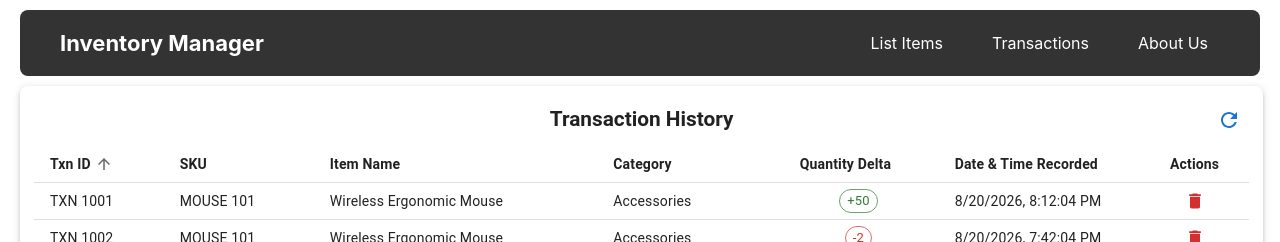
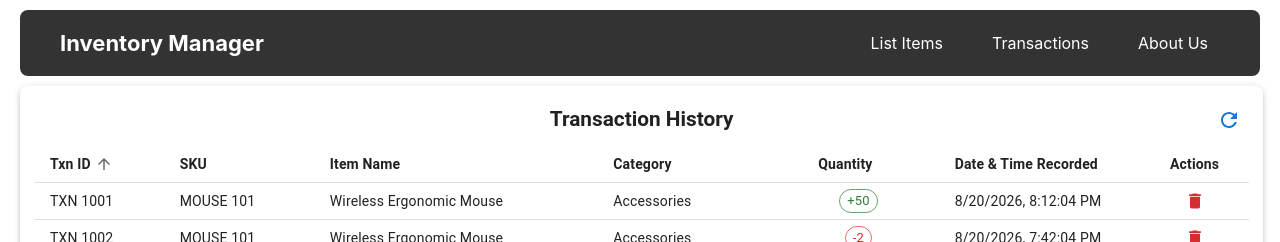
Before and after one commit to scotthancock03/CS452-project, a React (Create React App) app in the folder frontend/: page /transactions in a window 1280 px wide. Shown: the top 242 px of the page. Built offline with nearby package versions, Linux system fonts and the light colour scheme.

Commit message:
Minor tranasction toolbar edit

```diff
--- a/frontend/src/components/transactions/TransactionTableToolbar.jsx
+++ b/frontend/src/components/transactions/TransactionTableToolbar.jsx
@@ -7,7 +7,7 @@ const headCells = [
   { id: 'sku', label: 'SKU', align: 'left' },
   { id: 'itemName', label: 'Item Name', align: 'left' },
   { id: 'category', label: 'Category', align: 'left' },
-  { id: 'quantity', label: 'Quantity Delta', align: 'center' },
+  { id: 'quantity', label: 'Quantity', align: 'center' },
   { id: 'createdAt', label: 'Date & Time Recorded', align: 'left' },
 ];
 
```
